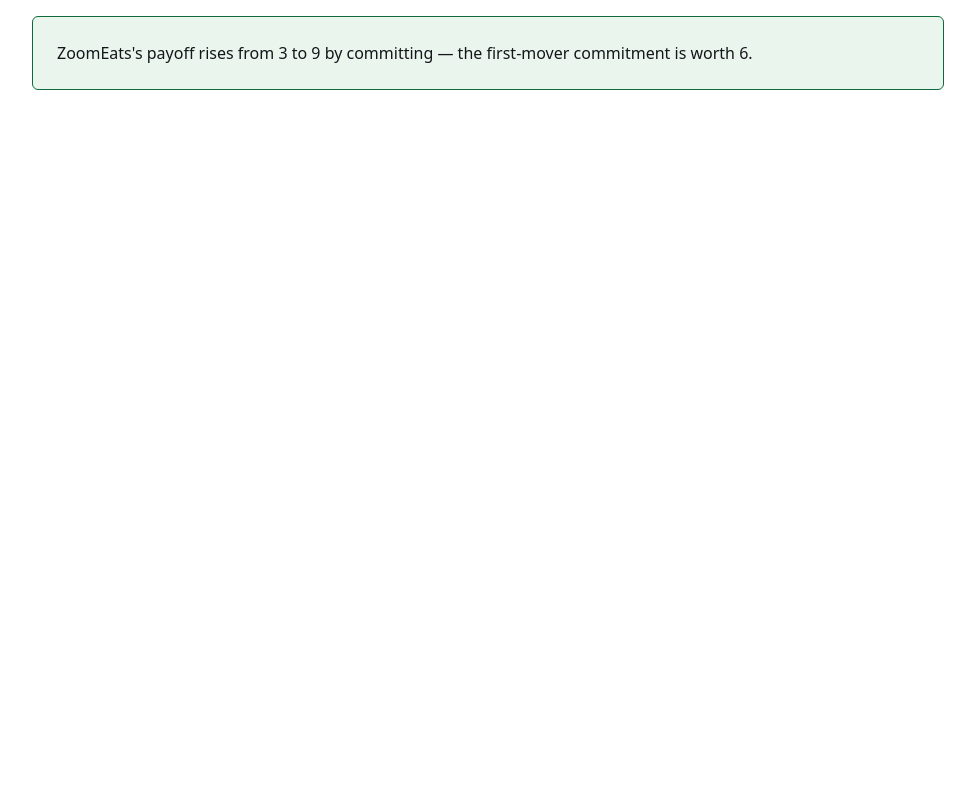
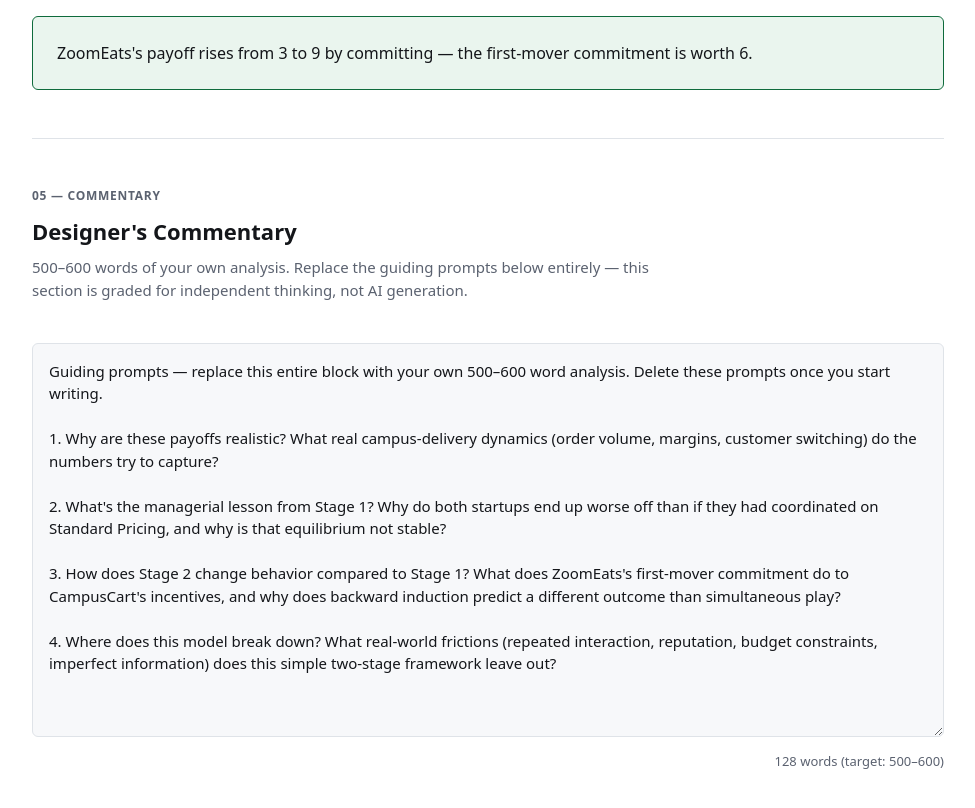
Before and after one commit to Aradhya648/Game-Theory-CIA, a React (Vite) app: page / in a window 1280 px wide. Shown: the part 2820-3628 px from the top of the page, without its empty margins (152-1127 px from the left). Before the commit the page ends 3006 px from the top, so only its background shows below. Built offline with nearby package versions, Linux system fonts and the light colour scheme.

Commit message:
M8: designer's commentary editor with live word count, prompts-only placeholder

```diff
--- a/src/App.css
+++ b/src/App.css
@@ -426,3 +426,22 @@
   border-radius: var(--radius);
   color: var(--text);
 }
+
+/* Commentary */
+
+.commentary__editor {
+  min-height: 320px;
+  font-size: 15px;
+}
+
+.commentary__count {
+  margin-top: var(--space-1);
+  font-size: 13px;
+  color: var(--text-muted);
+  text-align: right;
+}
+
+.commentary__count--ok {
+  color: var(--equilibrium);
+  font-weight: 600;
+}
--- a/src/App.jsx
+++ b/src/App.jsx
@@ -1,15 +1,17 @@
 import './App.css'
 import { usePersistentState } from './hooks/usePersistentState'
-import { DEFAULT_JUSTIFICATION, defaultStage1, defaultStage2 } from './data/defaultGame'
+import { COMMENTARY_PROMPTS, DEFAULT_JUSTIFICATION, defaultStage1, defaultStage2 } from './data/defaultGame'
 import GameSpecification from './components/GameSpecification'
 import Stage1Matrix from './components/Stage1Matrix'
 import Stage2Tree from './components/Stage2Tree'
 import ComparisonPanel from './components/ComparisonPanel'
+import Commentary from './components/Commentary'
 
 function App() {
   const [justification, setJustification] = usePersistentState('justification', DEFAULT_JUSTIFICATION)
   const [stage1, setStage1] = usePersistentState('stage1', defaultStage1)
   const [stage2, setStage2] = usePersistentState('stage2', defaultStage2)
+  const [commentary, setCommentary] = usePersistentState('commentary', COMMENTARY_PROMPTS)
 
   return (
     <div className="app-shell">
@@ -27,6 +29,7 @@ function App() {
       <Stage1Matrix matrix={stage1} onChange={setStage1} />
       <Stage2Tree tree={stage2} onChange={setStage2} />
       <ComparisonPanel stage1={stage1} stage2={stage2} />
+      <Commentary text={commentary} onChange={setCommentary} />
     </div>
   )
 }
--- /dev/null
+++ b/src/components/Commentary.jsx
@@ -0,0 +1,33 @@
+import { useMemo } from 'react';
+import Section from './Section';
+
+function countWords(text) {
+  const trimmed = text.trim();
+  if (!trimmed) return 0;
+  return trimmed.split(/\s+/).length;
+}
+
+export default function Commentary({ text, onChange }) {
+  const wordCount = useMemo(() => countWords(text), [text]);
+  const inRange = wordCount >= 500 && wordCount <= 600;
+
+  return (
+    <Section
+      eyebrow="05 — Commentary"
+      title="Designer's Commentary"
+      subtitle="500–600 words of your own analysis. Replace the guiding prompts below entirely — this section is graded for independent thinking, not AI generation."
+    >
+      <div className="commentary">
+        <textarea
+          className="text-editor commentary__editor"
+          rows={16}
+          value={text}
+          onChange={(e) => onChange(e.target.value)}
+        />
+        <p className={`commentary__count${inRange ? ' commentary__count--ok' : ''}`}>
+          {wordCount} words {inRange ? '— in range' : '(target: 500–600)'}
+        </p>
+      </div>
+    </Section>
+  );
+}
```
